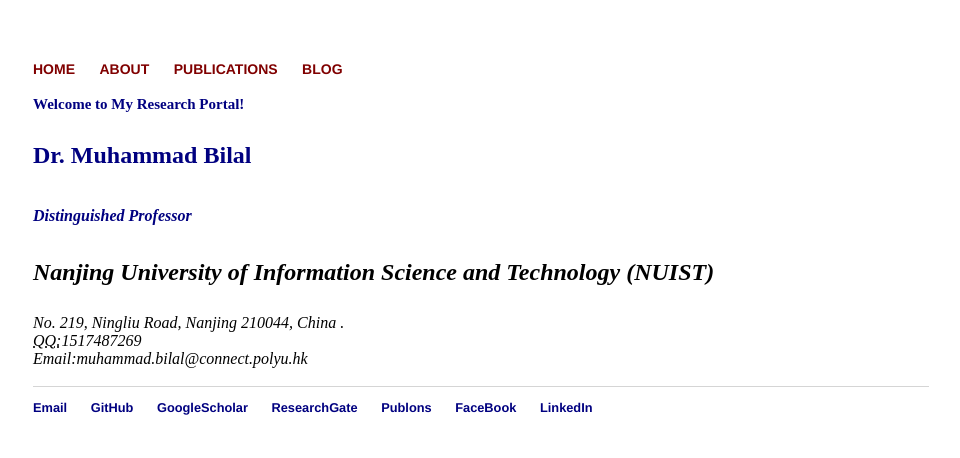
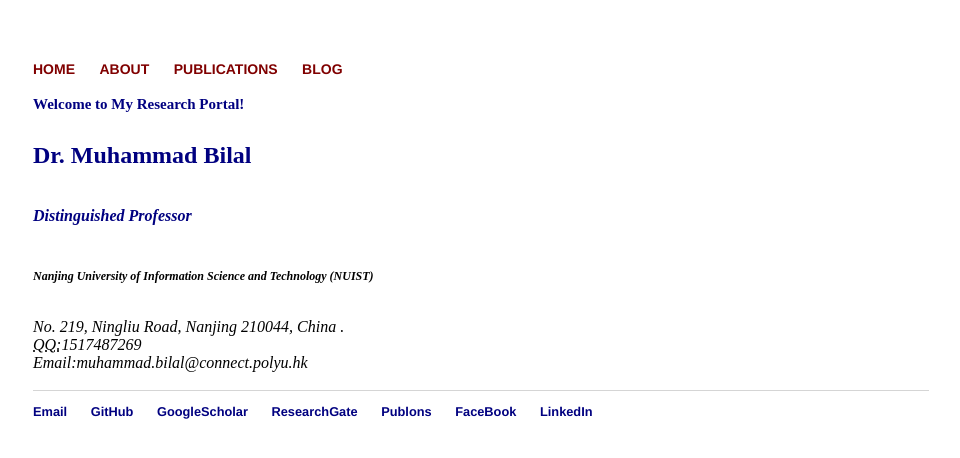
Before and after one commit to rs-DrBilal/rsbilal.github.io, a Jekyll site: the page built from index.html, in a window 1280 px wide. Shown: the top 458 px of the page, without its empty margins (159-1119 px from the left). Built offline with Jekyll 4.4.1, drawn with Linux system fonts in a browser that asks for light colours.

Commit message:
Update index.html

```diff
--- a/index.html
+++ b/index.html
@@ -7,7 +7,7 @@
 	<p <li><a href="http://ocean.nuist.edu.cn/muhammadbilal" style="color: NAVY"><strong>Dr. Muhammad Bilal</strong></a><br></p>
 		<p <li><a href="http://ocean.nuist.edu.cn"style="color: NAVY;font-size:16px"><strong><em>Distinguished Professor</em></strong></a></p>
 					<address>
-	<p <li><a href="https://en.nuist.edu.cn" style="color: black"><strong>Nanjing University of Information Science and Technology (NUIST)</strong></a><br></p>
+	<p <li><a href="https://en.nuist.edu.cn" style="color:black;font-size:12px"><strong>Nanjing University of Information Science and Technology (NUIST)</strong></a><br></p>
 					No. 219, Ningliu Road, Nanjing 210044, China .<br>
 					<abbr title="QQ">QQ:</abbr>1517487269<br>
 					<span class="obfuscate">Email:muhammad.bilal@connect.polyu.hk</span>
```
